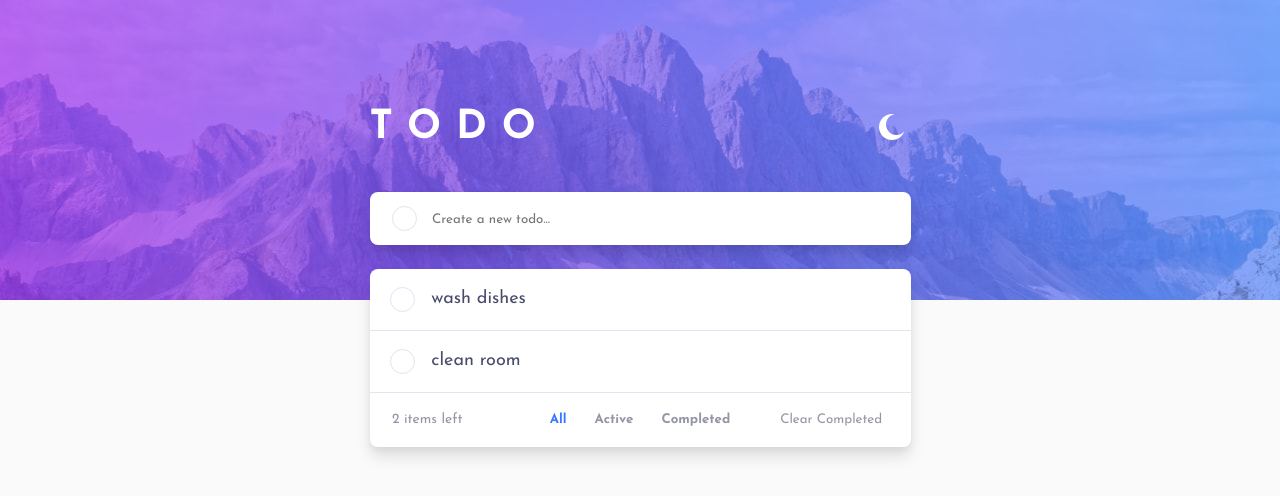
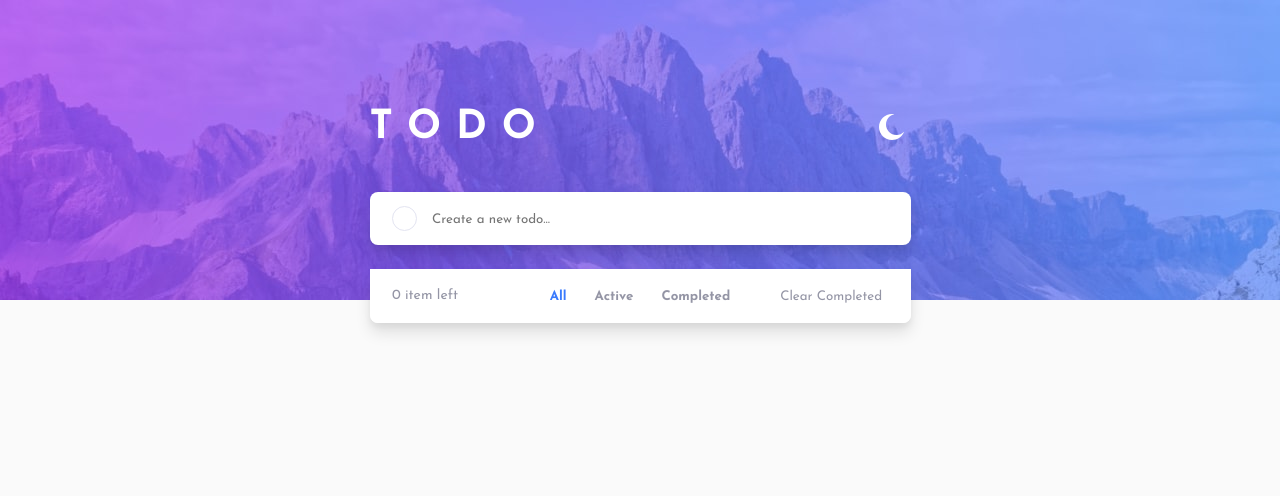
Before and after one commit to AjeaSmith/todo-vue, a Vue app: page / in a window 1280 px wide. Shown: the top 496 px of the page. Built offline with nearby package versions, Linux system fonts and the light colour scheme.

Commit message:
use session storage to persist todos

```diff
--- a/package.json
+++ b/package.json
@@ -12,6 +12,7 @@
   },
   "dependencies": {
     "pinia": "^3.0.3",
+    "pinia-plugin-persistedstate": "^4.4.1",
     "vue": "^3.5.17"
   },
   "devDependencies": {
--- a/src/main.js
+++ b/src/main.js
@@ -2,7 +2,9 @@ import './assets/main.css'
 
 import { createApp } from 'vue'
 import { createPinia } from 'pinia'
+import piniaPluginPersistedstate from 'pinia-plugin-persistedstate'
 import App from './App.vue'
 
 const pinia = createPinia()
+pinia.use(piniaPluginPersistedstate)
 createApp(App).use(pinia).mount('#app')
--- a/src/stores/todo.ts
+++ b/src/stores/todo.ts
@@ -6,12 +6,11 @@ interface Todo {
   text: string
   done: boolean
 }
-export const useTodoStore = defineStore('todo', () => {
+export const useTodoStore = defineStore(
+  'todo',
+  () => {
     // State
-  const todos = ref<Todo[]>([
-    { id: 1, text: 'wash dishes', done: false },
-    { id: 2, text: 'clean room', done: false },
-  ])
+    const todos = ref<Todo[]>([])
 
     const filter = ref('all')
 
@@ -56,4 +55,11 @@ export const useTodoStore = defineStore('todo', () => {
       activeTodos,
       clearCompletedTodos,
     }
-})
+  },
+  {
+    persist: {
+      storage: sessionStorage,
+      pick: ['todos'],
+    },
+  },
+)
```
Also changed, not shown: 1 other file (tests, documents, lock files or other folders). Lines whose indentation alone changed are shown as unchanged.
